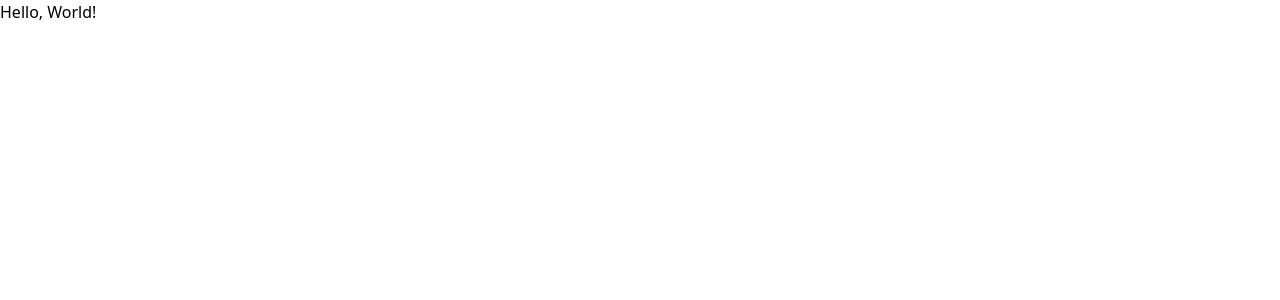
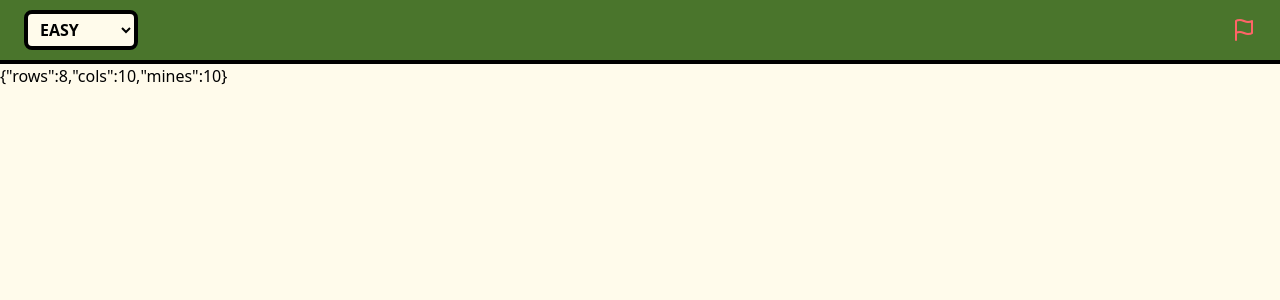
Before and after one commit to AlbertSanIza/minesweeper, a React (Vite) app: page / in a window 1280 px wide. Shown: the top 300 px of the page. Built offline with nearby package versions, Linux system fonts and the light colour scheme.

Commit message:
Implement difficulty selection and display settings in App component

```diff
--- a/src/App.tsx
+++ b/src/App.tsx
@@ -1,3 +1,38 @@
+import { FlagIcon } from 'lucide-react'
+import { useState } from 'react'
+
 export default function App() {
-    return <div>Hello, World!</div>
+    const [difficulty, setDifficulty] = useState('easy')
+
+    const getSettings = () => {
+        switch (difficulty) {
+            case 'medium':
+                return { rows: 14, cols: 18, mines: 40 }
+            case 'hard':
+                return { rows: 20, cols: 24, mines: 99 }
+            case 'easy':
+            default:
+                return { rows: 8, cols: 10, mines: 10 }
+        }
+    }
+
+    return (
+        <div className="fixed flex size-full flex-col bg-amber-50">
+            <div className="flex h-16 w-full items-center justify-between border-b-4 border-black bg-[#4A752C] px-6 text-white">
+                <select
+                    className="rounded-lg border-4 border-black bg-amber-50 px-2 py-1 font-bold text-black"
+                    value={difficulty}
+                    onChange={(e) => setDifficulty(e.target.value)}
+                >
+                    <option value="easy">EASY</option>
+                    <option value="medium">MEDIUM</option>
+                    <option value="hard">HARD</option>
+                </select>
+                <div>
+                    <FlagIcon className="text-red-400" />
+                </div>
+            </div>
+            <div className="flex-1">{JSON.stringify(getSettings())}</div>
+        </div>
+    )
 }
```
